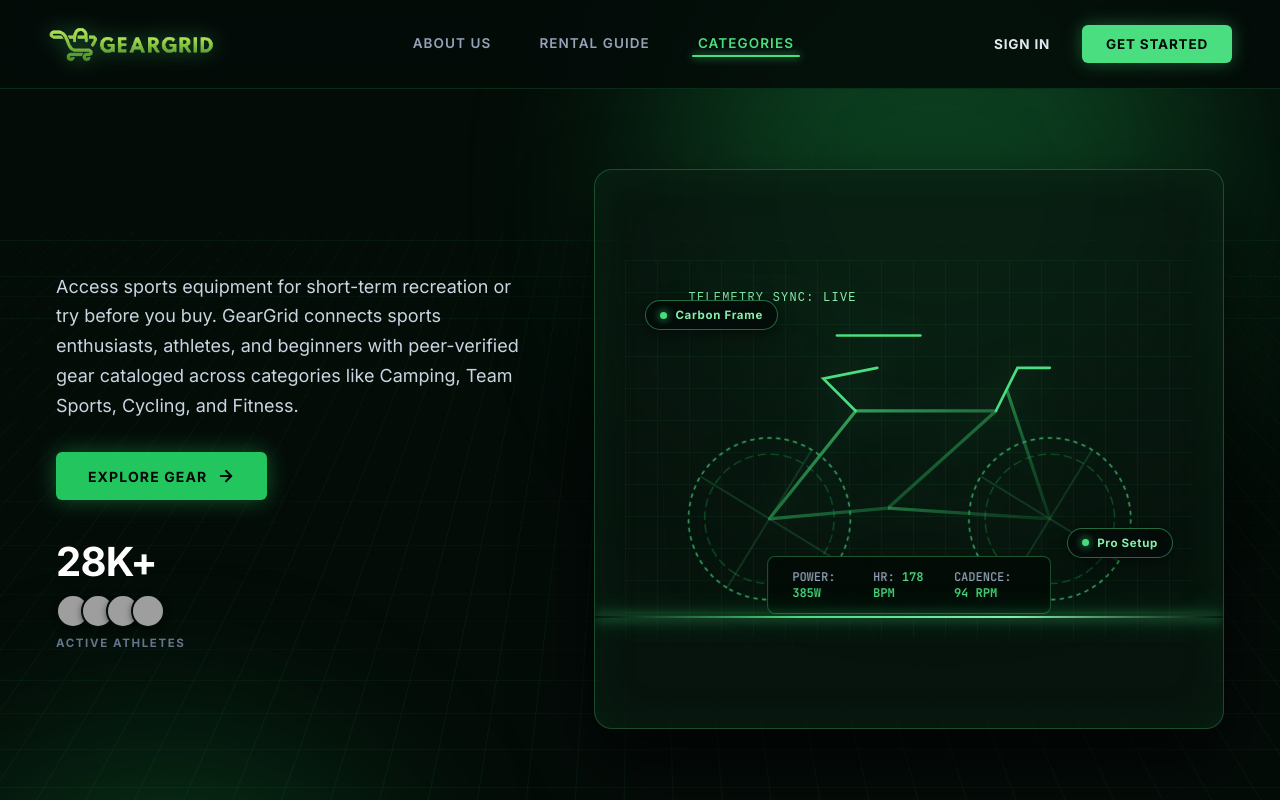
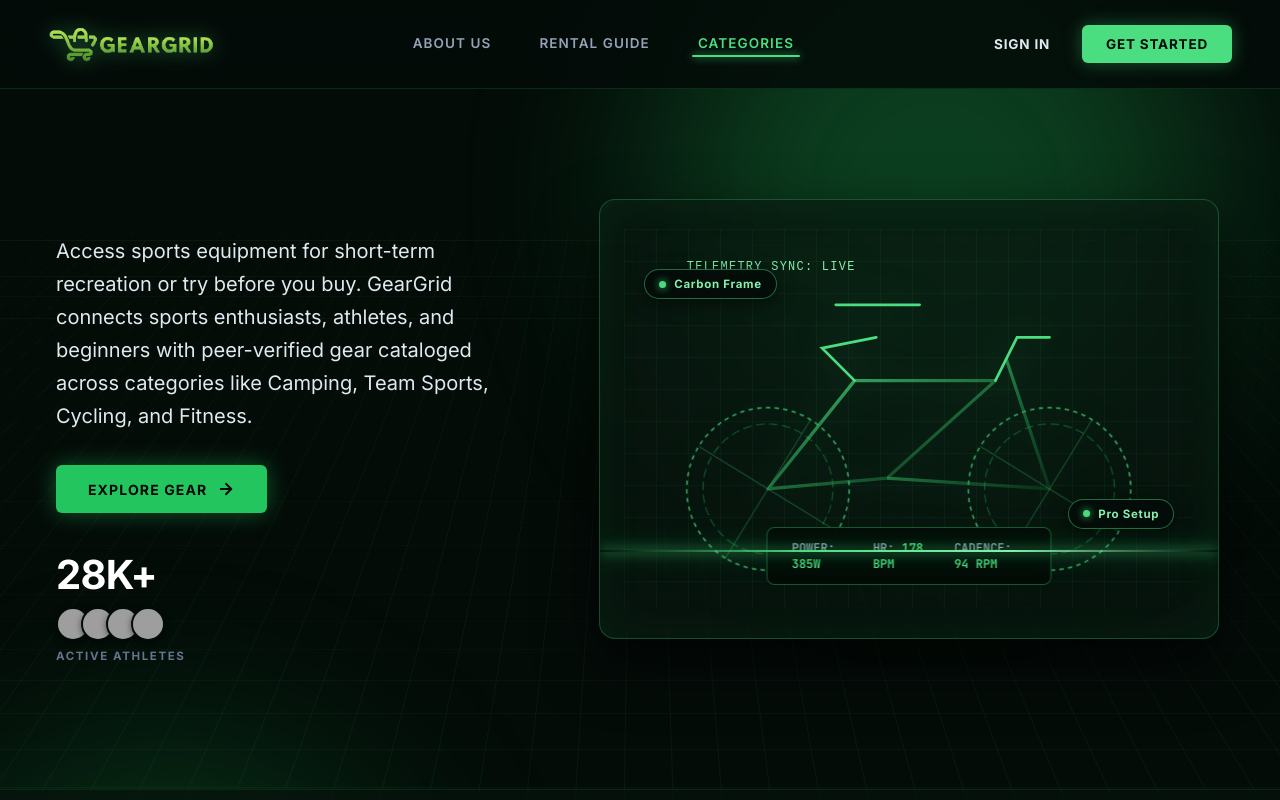
Before and after one commit to Clarence660/GearGrid, a React (Vite) app: page / in a window 1280 px wide. Shown: the top 800 px of the page. Built offline with nearby package versions, Linux system fonts and the light colour scheme; no server answers; grey boxes are pictures that could not be loaded.

Commit message:
ui: enlarge hero tagline to 20px, move content down, and scale HUD card to compact size

```diff
--- a/src/pages/LandingPage.css
+++ b/src/pages/LandingPage.css
@@ -246,15 +246,15 @@
   display: flex;
   flex-direction: column;
   gap: 32px;
-  margin-top: 24px;
+  margin-top: 60px;
 }
 
 .gg-hero-tagline {
-  font-size: 18px;
+  font-size: 20px;
   line-height: 1.65;
-  color: #cbd5e1;
+  color: #e2e8f0;
   font-weight: 400;
-  max-width: 580px;
+  max-width: 600px;
   margin: 0;
 }
 
@@ -332,17 +332,17 @@
   position: relative;
   background: rgba(8, 22, 15, 0.75);
   border: 1px solid rgba(74, 222, 128, 0.28);
-  border-radius: 18px;
+  border-radius: 16px;
   overflow: hidden;
-  box-shadow: 0 30px 75px rgba(0, 0, 0, 0.8), inset 0 0 50px rgba(34, 197, 94, 0.08);
-  min-height: 560px;
-  max-width: 760px;
+  box-shadow: 0 24px 60px rgba(0, 0, 0, 0.75), inset 0 0 45px rgba(34, 197, 94, 0.08);
+  min-height: 440px;
+  max-width: 620px;
   width: 100%;
   display: flex;
   flex-direction: column;
   justify-content: center;
   align-items: center;
-  padding: 30px;
+  padding: 24px;
   margin: 0 auto;
 }
 
```
